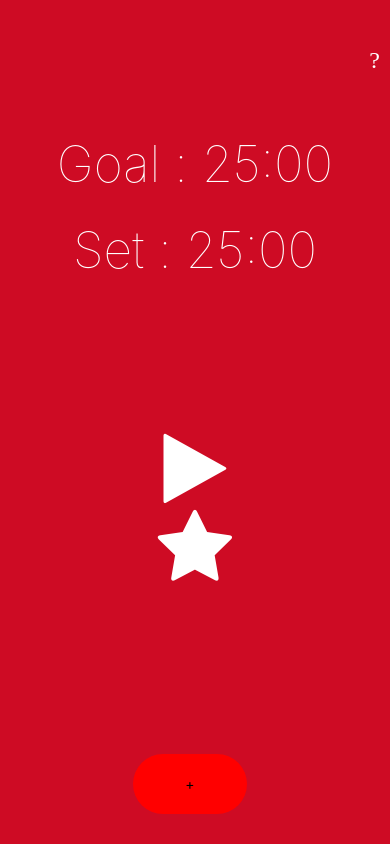
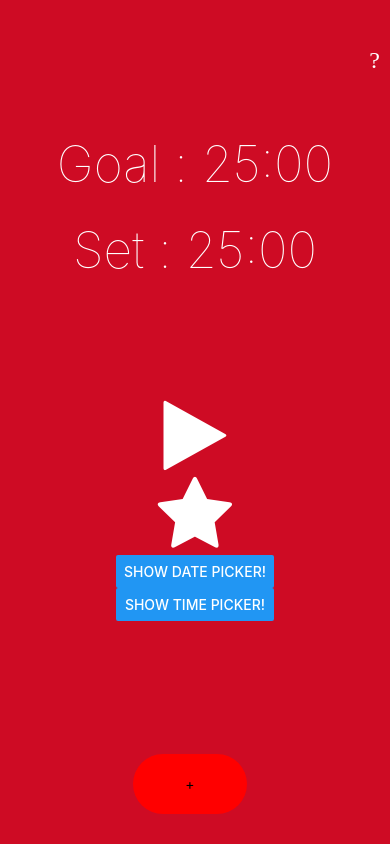
Before and after one commit to zer0stone/simplan, a React Native app: screen / in a window 390 px wide. Built offline with nearby package versions, Linux system fonts and the light colour scheme.

Commit message:
1_2. create TimePicker 1 _ ok

```diff
--- a/conponents/Input/index.js
+++ b/conponents/Input/index.js
@@ -0,0 +1,52 @@
+import React, { useState } from 'react';
+import { View, Button, Platform } from 'react-native';
+import DateTimePicker from '@react-native-community/datetimepicker';
+
+const InputTime = () => {
+    const [date, setDate] = useState(new Date(1598051730000));
+    const [mode, setMode] = useState('date');
+    const [show, setShow] = useState(false);
+
+    const onChange = (event, selectedDate) => {
+        const currentDate = selectedDate || date;
+        setShow(Platform.OS === 'ios');
+        setDate(currentDate);
+    };
+
+    const showMode = currentMode => {
+        setShow(true);
+        setMode(currentMode);
+    };
+
+    const showDatepicker = () => {
+        showMode('date');
+    };
+
+    const showTimepicker = () => {
+        showMode('time');
+    };
+
+    return (
+        <View>
+            <View>
+                <Button onPress={showDatepicker} title="Show date picker!" />
+            </View>
+            <View>
+                <Button onPress={showTimepicker} title="Show time picker!" />
+            </View>
+            {show && (
+                <DateTimePicker
+                    testID="dateTimePicker"
+                    timeZoneOffsetInMinutes={0}
+                    value={date}
+                    mode={mode}
+                    is24Hour={true}
+                    display="default"
+                    onChange={onChange}
+                />
+            )}
+        </View>
+    );
+};
+
+export default InputTime;
--- a/conponents/Timer/presenter.js
+++ b/conponents/Timer/presenter.js
@@ -1,6 +1,7 @@
 import React, { Component } from "react";
 import { View, Text, StyleSheet } from "react-native";
 import Button from "../Button";
+import InputTime from "../Input";
 
 function formatTime (time){
     let minutes = Math.floor(time / 60);
@@ -49,6 +50,7 @@ class Timer extends Component {
                         <Button iconName="stop" onPress1={restartTimer} />
                     )}
                     <Button iconName="star" onPress1={setTimePicker} />
+                    <InputTime/>
                 </View>
             </View>
         );
--- a/package.json
+++ b/package.json
@@ -8,6 +8,7 @@
     "eject": "expo eject"
   },
   "dependencies": {
+    "@react-native-community/datetimepicker": "^2.4.0",
     "expo": "~37.0.3",
     "react": "~16.9.0",
     "react-dom": "~16.9.0",
```
Also changed, not shown: 1 other file (tests, documents, lock files or other folders).
